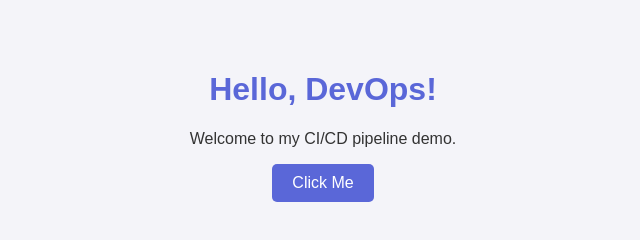
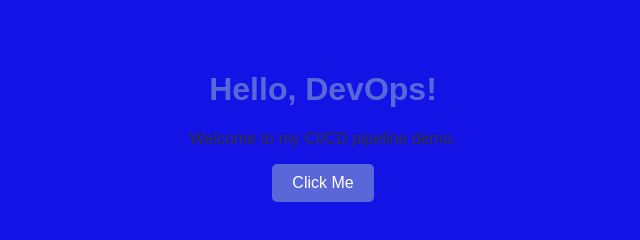
Before and after one commit to aholston/cicd_pipeline, a plain HTML site: page index.html in a window 1280 px wide. Shown: the whole page, without its empty margins (317-957 px from the left). Drawn offline with Linux system fonts and the light colour scheme.

Commit message:
test pipeline

```diff
--- a/index.html
+++ b/index.html
@@ -8,7 +8,7 @@
     body {
       font-family: Arial, sans-serif;
       text-align: center;
-      background-color: #f4f4f9;
+      background-color: #1313e5;
       color: #333;
       margin: 0;
       padding: 50px;
```
